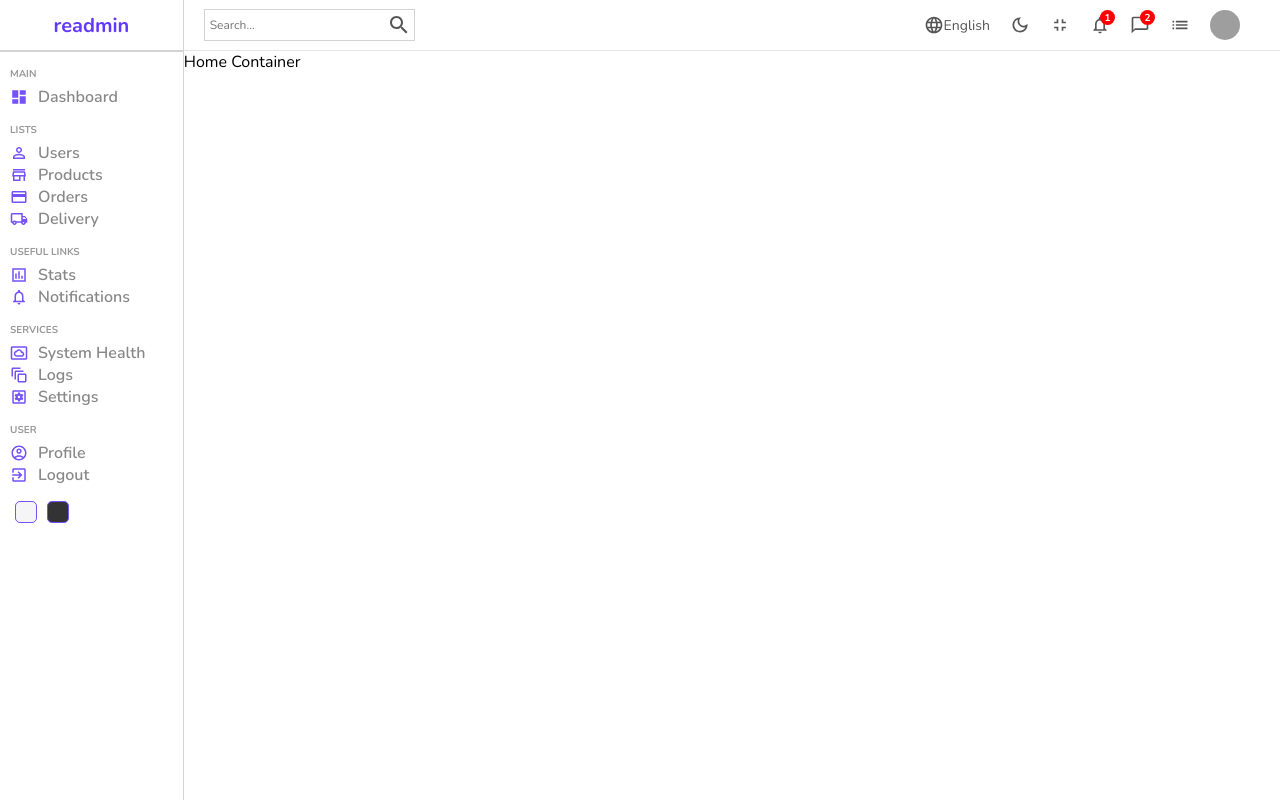
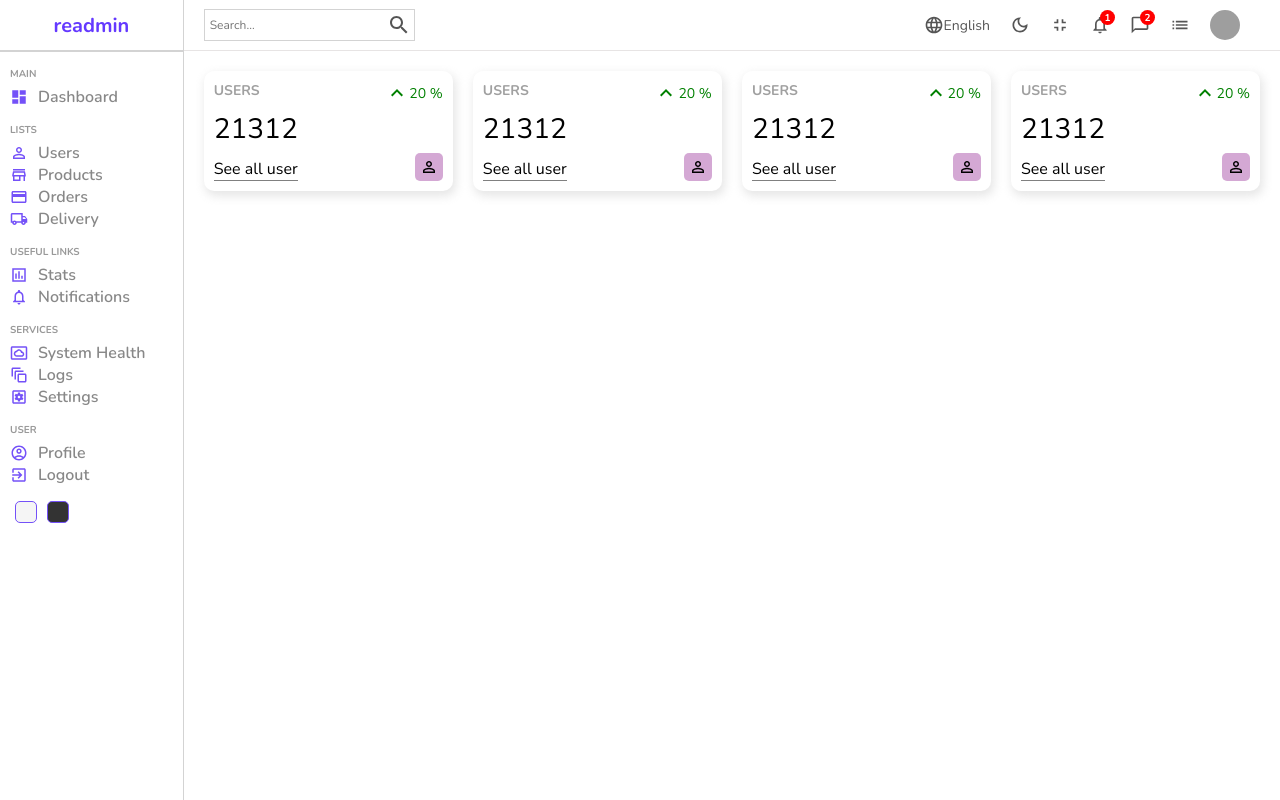
Before and after one commit to gcavalcantes/ReAdmin, a React (Create React App) app in the folder readmin/: page / in a window 1280 px wide. Built offline with nearby package versions, Linux system fonts and the light colour scheme; grey boxes are pictures that could not be loaded.

Commit message:
Widgets partially completed
Structure is complete. Missing a few details.

```diff
--- /dev/null
+++ b/readmin/src/components/widget/Widget.jsx
@@ -0,0 +1,65 @@
+import "./widget.scss";
+import KeyboardArrowUpIcon from "@mui/icons-material/KeyboardArrowUp";
+import PersonOutlineOutlinedIcon from "@mui/icons-material/PersonOutlineOutlined";
+import ShoppingCartOutlinedIcon from "@mui/icons-material/ShoppingCartOutlined";
+import MonetizationOnOutlinedIcon from "@mui/icons-material/MonetizationOnOutlined";
+import AccountBalanceWalletOutlinedIcon from '@mui/icons-material/AccountBalanceWalletOutlined';
+
+const Widget = ({ type }) => {
+  let data;
+
+  switch (type) {
+    case "user":
+      data = {
+        title: "USERS",
+        isMoney: false,
+        link: "See all users",
+        icon: <PersonOutlineOutlinedIcon className="icon" />,
+      };
+      break;
+    case "order":
+      data = {
+        title: "ORDERS",
+        isMoney: false,
+        link: "View all orders",
+        icon: <ShoppingCartOutlinedIcon className="icon" />,
+      };
+      break;
+    case "earning":
+      data = {
+        title: "EARNINGS",
+        isMoney: false,
+        link: "View all earnings",
+        icon: <MonetizationOnOutlinedIcon className="icon" />,
+      };
+      break;
+    case "balance":
+      data = {
+        title: "BALANCE",
+        isMoney: true,
+        link: "See details",
+        icon: <AccountBalanceWalletOutlinedIcon className="icon" />,
+      };
+      break;
+    default:
+      break;
+  }
+  return (
+    <div className="widget">
+      <div className="left">
+        <span className="title">USERS</span>
+        <span className="counter">21312</span>
+        <span className="link">See all user</span>
+      </div>
+      <div className="right">
+        <div className="percentage positive">
+          <KeyboardArrowUpIcon />
+          20 %
+        </div>
+        <PersonOutlineOutlinedIcon className="icon" />
+      </div>
+    </div>
+  );
+};
+
+export default Widget;
--- /dev/null
+++ b/readmin/src/components/widget/widget.scss
@@ -0,0 +1,55 @@
+.widget{
+    display: flex;
+    justify-content: space-between;
+    flex: 1;
+    padding: 10px;
+    -webkit-box-shadow: 2px 4px 10px 1px rgba(0, 0, 0, 0.47);
+    box-shadow: 2px 4px 10px 1px rgba(201, 201, 201, 0.47);
+    border-radius: 10px;
+    height: 100px;
+
+    .left, .right{
+        display: flex;
+        flex-direction: column;
+        justify-content: space-between;
+
+        .title{
+            font-weight: bold;
+            font-size: 14px;
+            color: rgb(160, 160, 160);
+        }
+
+        .counter{
+            font-size: 28px;
+            font-weight: 300;
+        }
+
+        .link{
+            width: max-content;
+            font-style: 12px;
+            border-bottom: 1px solid gray;
+        }
+
+        .percentage{
+            display: flex;
+            align-items: center;
+            font-size: 14px;
+
+            &.positive{
+                color: green;
+            }
+
+            &.negative{
+                color: red;
+            }
+        }
+
+        .icon{
+            font-size: 18px;
+            padding: 5px;
+            background-color: rgba(128, 0, 128, 0.342);
+            border-radius: 5px;
+            align-self: flex-end;
+        }
+    }
+}
--- a/readmin/src/pages/home/Home.jsx
+++ b/readmin/src/pages/home/Home.jsx
@@ -1,5 +1,6 @@
 import Sidebar from "../../components/sidebar/Sidebar"
 import Navbar from "../../components/navbar/Navbar"
+import Widget from "../../components/widget/Widget"
 import "./home.scss"
 
 const Home = () => {
@@ -7,8 +8,13 @@
     <div className='home'>
         <Sidebar/>
         <div className="homeContainer">
-          <Navbar></Navbar>
-          Home Container
+          <Navbar/>
+          <div className="widgets">
+            <Widget type="user"/>
+            <Widget type="order"/>
+            <Widget type="erarning"/>
+            <Widget type="balance"/>
+          </div>
         </div>
     </div>
 
--- a/readmin/src/pages/home/home.scss
+++ b/readmin/src/pages/home/home.scss
@@ -3,5 +3,11 @@
 
     .homeContainer{
         flex: 6;
+
+        .widgets{
+            display: flex;
+            padding: 20px;
+            gap: 20px;
+        }
     }
 }
```
